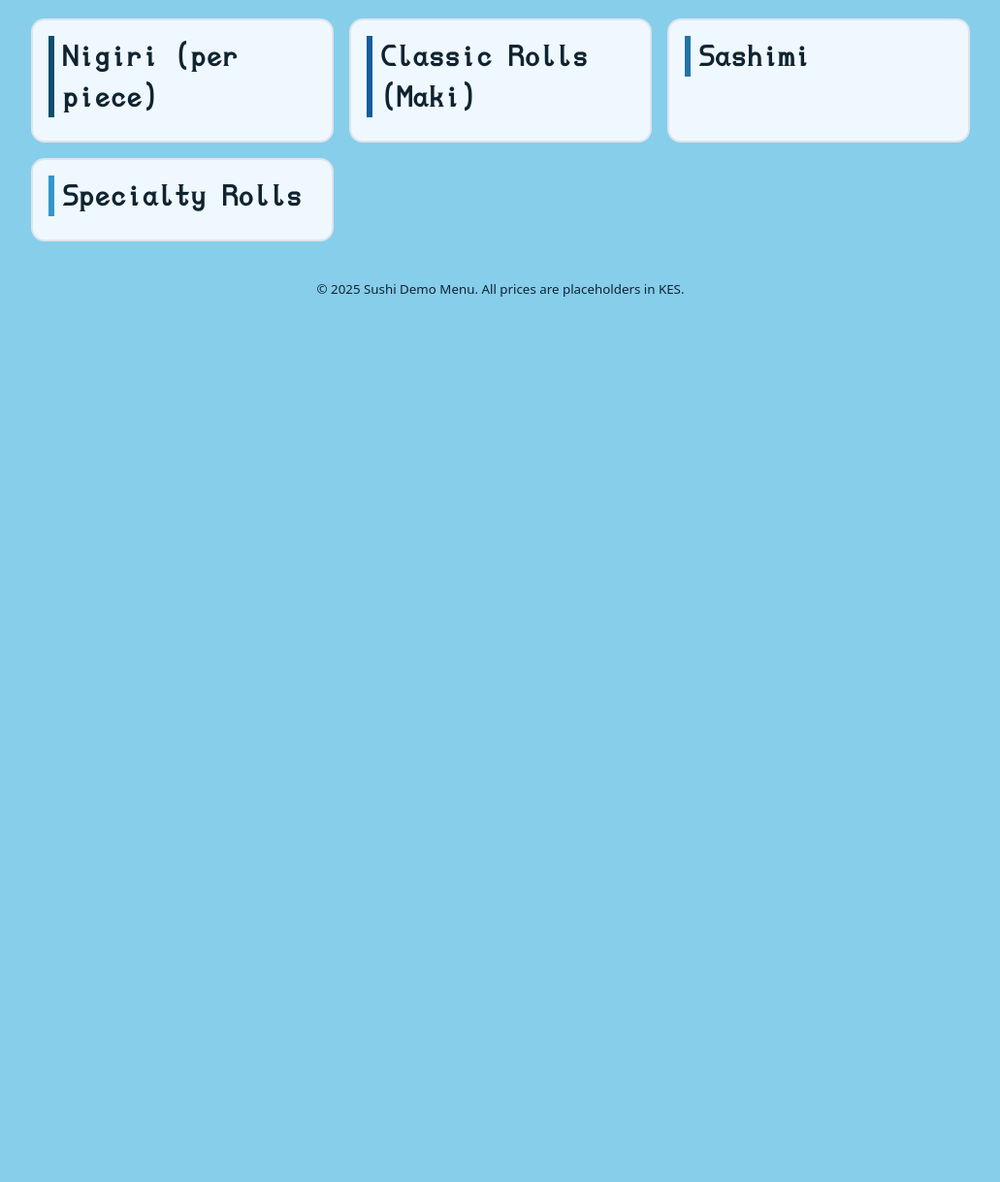
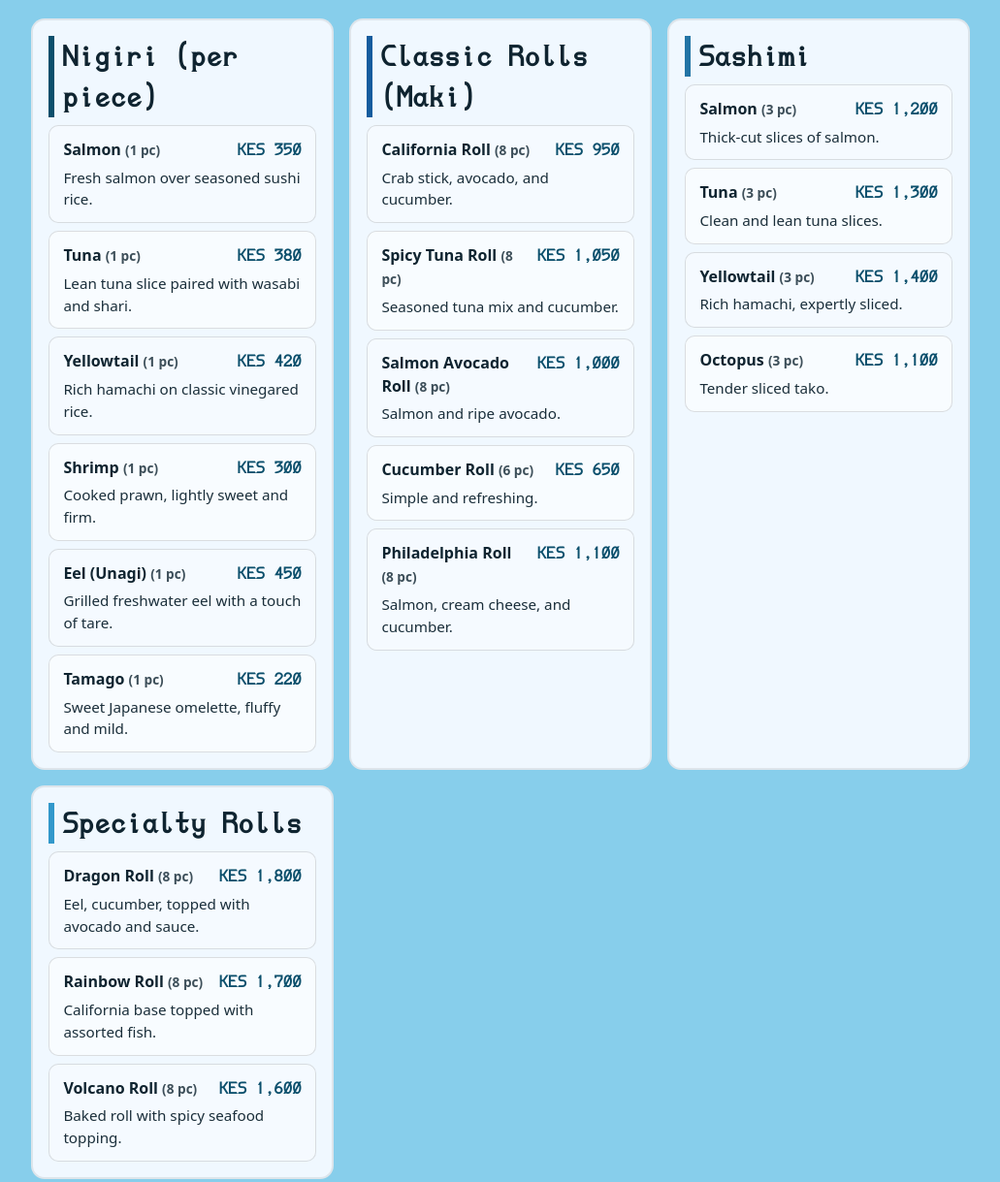
Before and after one commit to MrNawir/restaurant-menu-page, a plain HTML site: page index.html in a window 1280 px wide. Shown: the part 141-1360 px from the top of the page at 97% size, without its empty margins (124-1155 px from the left). Before the commit the page ends 800 px from the top, so only its background shows below. Drawn offline with Linux system fonts and the light colour scheme.

Commit message:
feat: populate menu with Nigiri, Maki, Sashimi, and Specialty items (KES placeholder prices)

```diff
--- a/index.html
+++ b/index.html
@@ -17,28 +17,150 @@
     <section class="menu-card" id="nigiri" aria-labelledby="nigiri-title">
       <h2 class="section-title" id="nigiri-title">Nigiri (per piece)</h2>
       <ul class="item-list">
-        <!-- items will be added -->
+        <li class="item">
+          <div class="line">
+            <span class="item-title">Salmon <span class="unit" data-size="1 pc"></span></span>
+            <span class="item-price" aria-label="price">KES 350</span>
+          </div>
+          <p class="item-desc">Fresh salmon over seasoned sushi rice.</p>
+        </li>
+        <li class="item">
+          <div class="line">
+            <span class="item-title">Tuna <span class="unit" data-size="1 pc"></span></span>
+            <span class="item-price" aria-label="price">KES 380</span>
+          </div>
+          <p class="item-desc">Lean tuna slice paired with wasabi and shari.</p>
+        </li>
+        <li class="item">
+          <div class="line">
+            <span class="item-title">Yellowtail <span class="unit" data-size="1 pc"></span></span>
+            <span class="item-price" aria-label="price">KES 420</span>
+          </div>
+          <p class="item-desc">Rich hamachi on classic vinegared rice.</p>
+        </li>
+        <li class="item">
+          <div class="line">
+            <span class="item-title">Shrimp <span class="unit" data-size="1 pc"></span></span>
+            <span class="item-price" aria-label="price">KES 300</span>
+          </div>
+          <p class="item-desc">Cooked prawn, lightly sweet and firm.</p>
+        </li>
+        <li class="item">
+          <div class="line">
+            <span class="item-title">Eel (Unagi) <span class="unit" data-size="1 pc"></span></span>
+            <span class="item-price" aria-label="price">KES 450</span>
+          </div>
+          <p class="item-desc">Grilled freshwater eel with a touch of tare.</p>
+        </li>
+        <li class="item">
+          <div class="line">
+            <span class="item-title">Tamago <span class="unit" data-size="1 pc"></span></span>
+            <span class="item-price" aria-label="price">KES 220</span>
+          </div>
+          <p class="item-desc">Sweet Japanese omelette, fluffy and mild.</p>
+        </li>
       </ul>
     </section>
 
     <section class="menu-card" id="maki" aria-labelledby="maki-title">
       <h2 class="section-title" id="maki-title">Classic Rolls (Maki)</h2>
       <ul class="item-list">
-        <!-- items will be added -->
+        <li class="item">
+          <div class="line">
+            <span class="item-title">California Roll <span class="unit" data-size="8 pc"></span></span>
+            <span class="item-price" aria-label="price">KES 950</span>
+          </div>
+          <p class="item-desc">Crab stick, avocado, and cucumber.</p>
+        </li>
+        <li class="item">
+          <div class="line">
+            <span class="item-title">Spicy Tuna Roll <span class="unit" data-size="8 pc"></span></span>
+            <span class="item-price" aria-label="price">KES 1,050</span>
+          </div>
+          <p class="item-desc">Seasoned tuna mix and cucumber.</p>
+        </li>
+        <li class="item">
+          <div class="line">
+            <span class="item-title">Salmon Avocado Roll <span class="unit" data-size="8 pc"></span></span>
+            <span class="item-price" aria-label="price">KES 1,000</span>
+          </div>
+          <p class="item-desc">Salmon and ripe avocado.</p>
+        </li>
+        <li class="item">
+          <div class="line">
+            <span class="item-title">Cucumber Roll <span class="unit" data-size="6 pc"></span></span>
+            <span class="item-price" aria-label="price">KES 650</span>
+          </div>
+          <p class="item-desc">Simple and refreshing.</p>
+        </li>
+        <li class="item">
+          <div class="line">
+            <span class="item-title">Philadelphia Roll <span class="unit" data-size="8 pc"></span></span>
+            <span class="item-price" aria-label="price">KES 1,100</span>
+          </div>
+          <p class="item-desc">Salmon, cream cheese, and cucumber.</p>
+        </li>
       </ul>
     </section>
 
     <section class="menu-card" id="sashimi" aria-labelledby="sashimi-title">
       <h2 class="section-title" id="sashimi-title">Sashimi</h2>
       <ul class="item-list">
-        <!-- items will be added -->
+        <li class="item">
+          <div class="line">
+            <span class="item-title">Salmon <span class="unit" data-size="3 pc"></span></span>
+            <span class="item-price" aria-label="price">KES 1,200</span>
+          </div>
+          <p class="item-desc">Thick-cut slices of salmon.</p>
+        </li>
+        <li class="item">
+          <div class="line">
+            <span class="item-title">Tuna <span class="unit" data-size="3 pc"></span></span>
+            <span class="item-price" aria-label="price">KES 1,300</span>
+          </div>
+          <p class="item-desc">Clean and lean tuna slices.</p>
+        </li>
+        <li class="item">
+          <div class="line">
+            <span class="item-title">Yellowtail <span class="unit" data-size="3 pc"></span></span>
+            <span class="item-price" aria-label="price">KES 1,400</span>
+          </div>
+          <p class="item-desc">Rich hamachi, expertly sliced.</p>
+        </li>
+        <li class="item">
+          <div class="line">
+            <span class="item-title">Octopus <span class="unit" data-size="3 pc"></span></span>
+            <span class="item-price" aria-label="price">KES 1,100</span>
+          </div>
+          <p class="item-desc">Tender sliced tako.</p>
+        </li>
       </ul>
     </section>
 
     <section class="menu-card" id="specialty" aria-labelledby="specialty-title">
       <h2 class="section-title" id="specialty-title">Specialty Rolls</h2>
       <ul class="item-list">
-        <!-- items will be added -->
+        <li class="item">
+          <div class="line">
+            <span class="item-title">Dragon Roll <span class="unit" data-size="8 pc"></span></span>
+            <span class="item-price" aria-label="price">KES 1,800</span>
+          </div>
+          <p class="item-desc">Eel, cucumber, topped with avocado and sauce.</p>
+        </li>
+        <li class="item">
+          <div class="line">
+            <span class="item-title">Rainbow Roll <span class="unit" data-size="8 pc"></span></span>
+            <span class="item-price" aria-label="price">KES 1,700</span>
+          </div>
+          <p class="item-desc">California base topped with assorted fish.</p>
+        </li>
+        <li class="item">
+          <div class="line">
+            <span class="item-title">Volcano Roll <span class="unit" data-size="8 pc"></span></span>
+            <span class="item-price" aria-label="price">KES 1,600</span>
+          </div>
+          <p class="item-desc">Baked roll with spicy seafood topping.</p>
+        </li>
       </ul>
     </section>
   </main>
```
